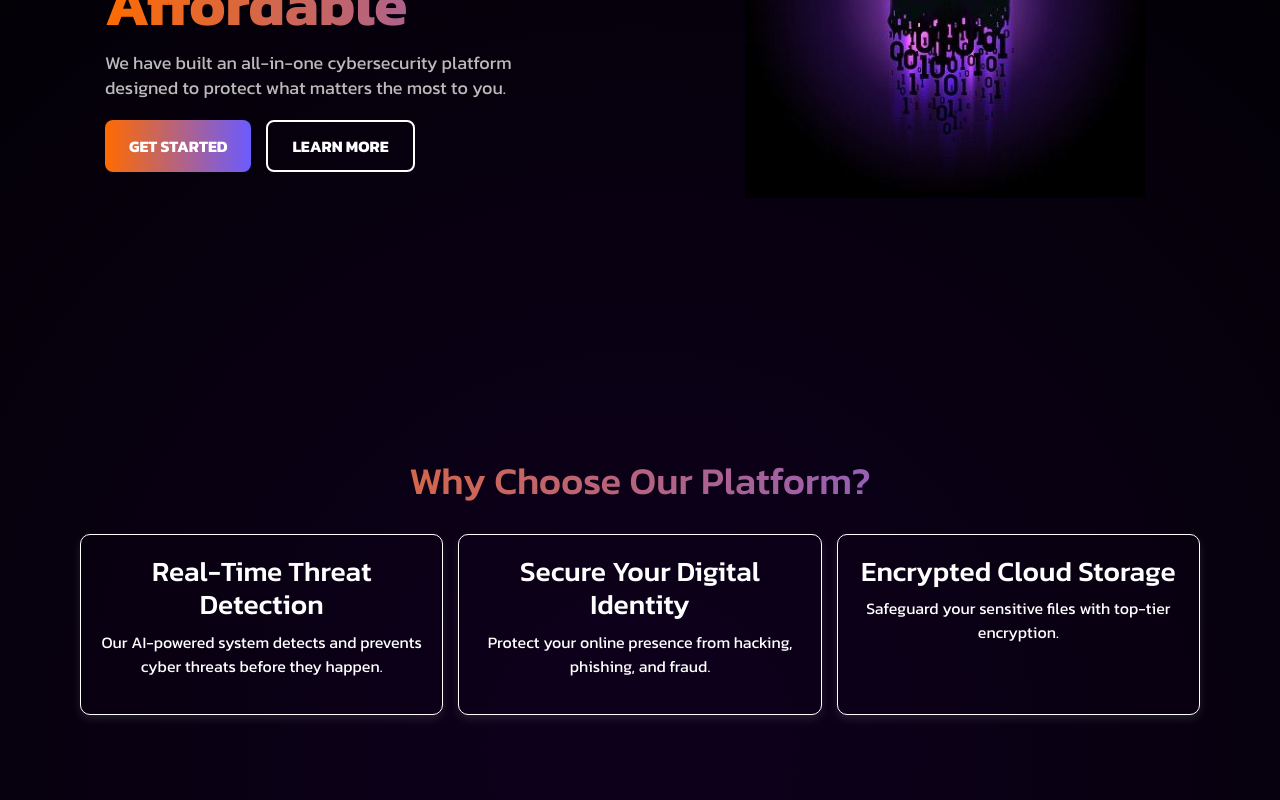
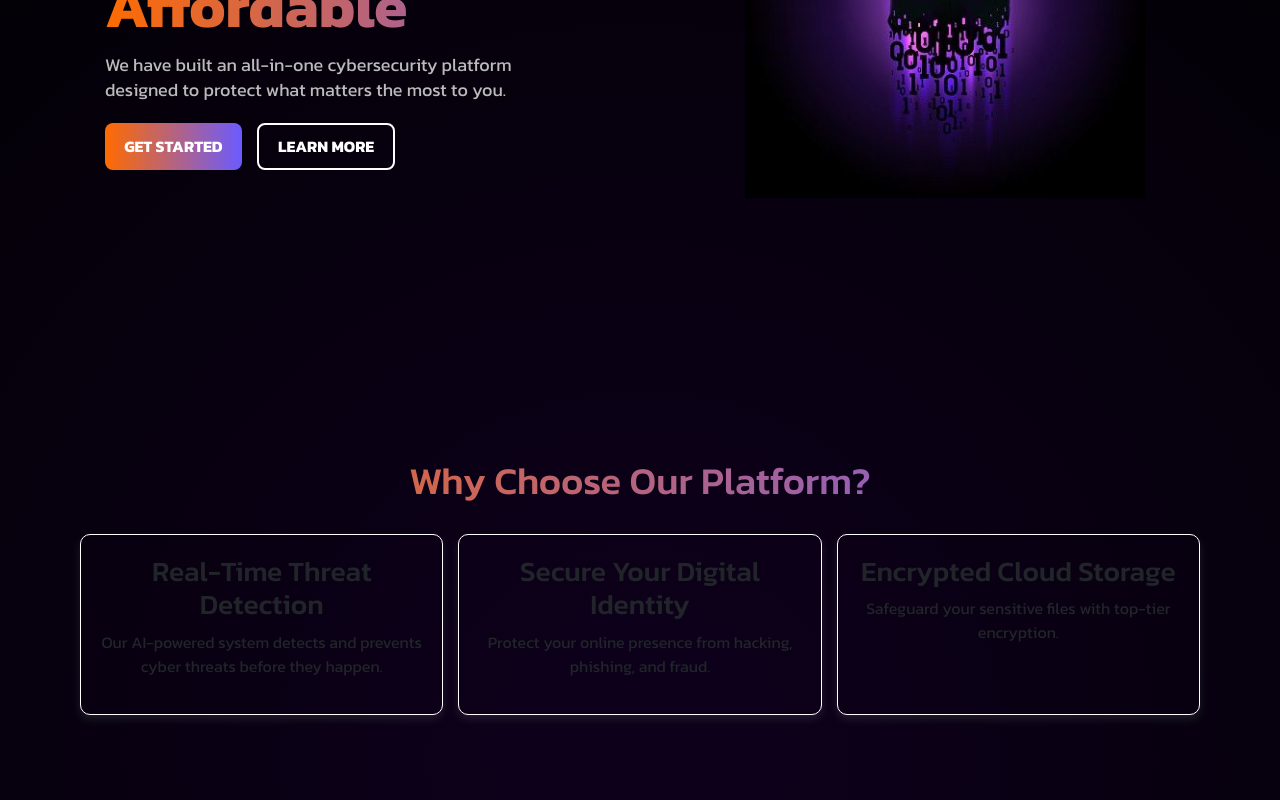
Before and after one commit to Rakshi2609/JurisAI, a React (Vite) app in the folder client/: page / in a window 1280 px wide. Shown: the part 500-1300 px from the top of the page. Built offline with nearby package versions, Linux system fonts and the light colour scheme; a web font is replaced by a local one.

Commit message:
Update Landing.css

```diff
--- a/client/src/assets/components/Landing.css
+++ b/client/src/assets/components/Landing.css
@@ -4,10 +4,6 @@ body {
     font-family: 'Arial', sans-serif;
     background: radial-gradient(circle, #0d001a 10%, #000000 90%);
     color: #ffffff;
-}
-
-* {
-    color: white;
 }
 
 /* Hero Section */
@@ -20,10 +16,8 @@ body {
     position: relative;
     z-index: 2;
     margin-top: -10px;
-
 }
 
-/* Hero Content */
 .hero-content {
     max-width: 550px;
     margin-left: 25px;
@@ -37,7 +31,6 @@ body {
     -webkit-text-fill-color: transparent;
     margin: 0 0 10px;
     text-align: left;
-    color: white;
 }
 
 .hero-content p {
@@ -65,7 +58,6 @@ body {
     text-transform: uppercase;
 }
 
-/* Primary Button */
 .cta-btn.primary {
     background: linear-gradient(90deg, #ff6b00, #6b5bff);
     color: #ffffff;
@@ -76,7 +68,6 @@ body {
     transform: scale(1.05);
 }
 
-/* Secondary Button */
 .cta-btn.secondary {
     background-color: transparent;
     border: 2px solid #ffffff;
@@ -105,7 +96,6 @@ body {
     padding: 60px 80px;
 }
 
-/* Gradient Borders & Text */
 .features h2,
 .how-it-works h2,
 .testimonials h2,
@@ -125,21 +115,49 @@ body {
     margin-top: 30px;
 }
 
-/* Feature Items */
+/* Feature Items with Liquid Effect */
 .feature-item,
 .step,
 .testimonial-card {
+    position: relative;
+    overflow: hidden;
     border: 1px solid white;
     padding: 20px;
     border-radius: 10px;
     box-shadow: 0px 4px 8px rgba(255, 255, 255, 0.1);
     flex: 1;
+    z-index: 1;
+    transition: background 0.6s ease, transform 0.3s ease;
+}
+
+/* Liquid Effect */
+.feature-item::before,
+.step::before,
+.testimonial-card::before {
+    content: '';
+    position: absolute;
+    top: -50%;
+    left: -50%;
+    width: 200%;
+    height: 200%;
+    background: radial-gradient(circle, rgba(255, 107, 0, 0.4), rgba(107, 91, 255, 0.4));
+    transform: translateX(-100%) rotate(25deg);
+    filter: blur(40px);
+    transition: transform 1s ease;
+    z-index: -1;
+}
+
+.feature-item:hover::before,
+.step:hover::before,
+.testimonial-card:hover::before {
+    transform: translateX(0) rotate(0deg);
 }
 
 .feature-item:hover,
 .step:hover,
 .testimonial-card:hover {
     background: linear-gradient(90deg, #ff6b00, #6b5bff);
+    transform: scale(1.03);
 }
 
 /* Step Text */
@@ -192,7 +210,6 @@ body {
     border-radius: 8px;
     cursor: pointer;
     transition: 0.3s;
-    text-decoration: none;
 }
 
 .cta-section .cta-btn:hover {
@@ -211,7 +228,6 @@ body {
     .hero-content {
         max-width: 100%;
         margin-bottom: 20px;
-
     }
 
     .cta-buttons {
@@ -248,3 +264,15 @@ body {
         width: 90%;
     }
 }
+
+
+.cta-btn {
+    padding: 0.6rem 1.2rem;
+    border: none;
+    border-radius: 8px;
+    font-size: 1rem;
+    font-weight: bold;
+    text-decoration: none;
+    display: inline-block;
+    transition: background 0.3s ease;
+}
```
